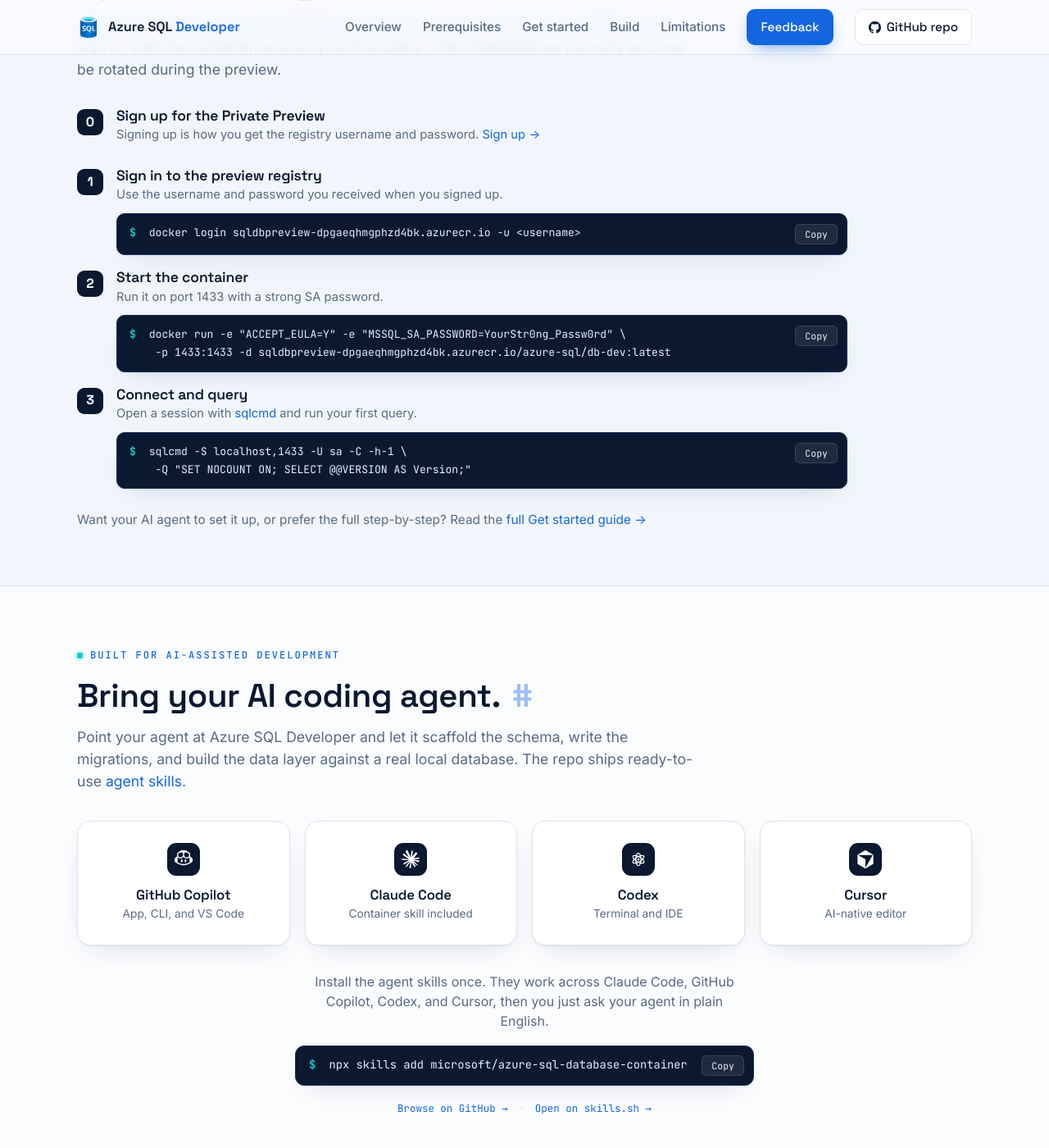
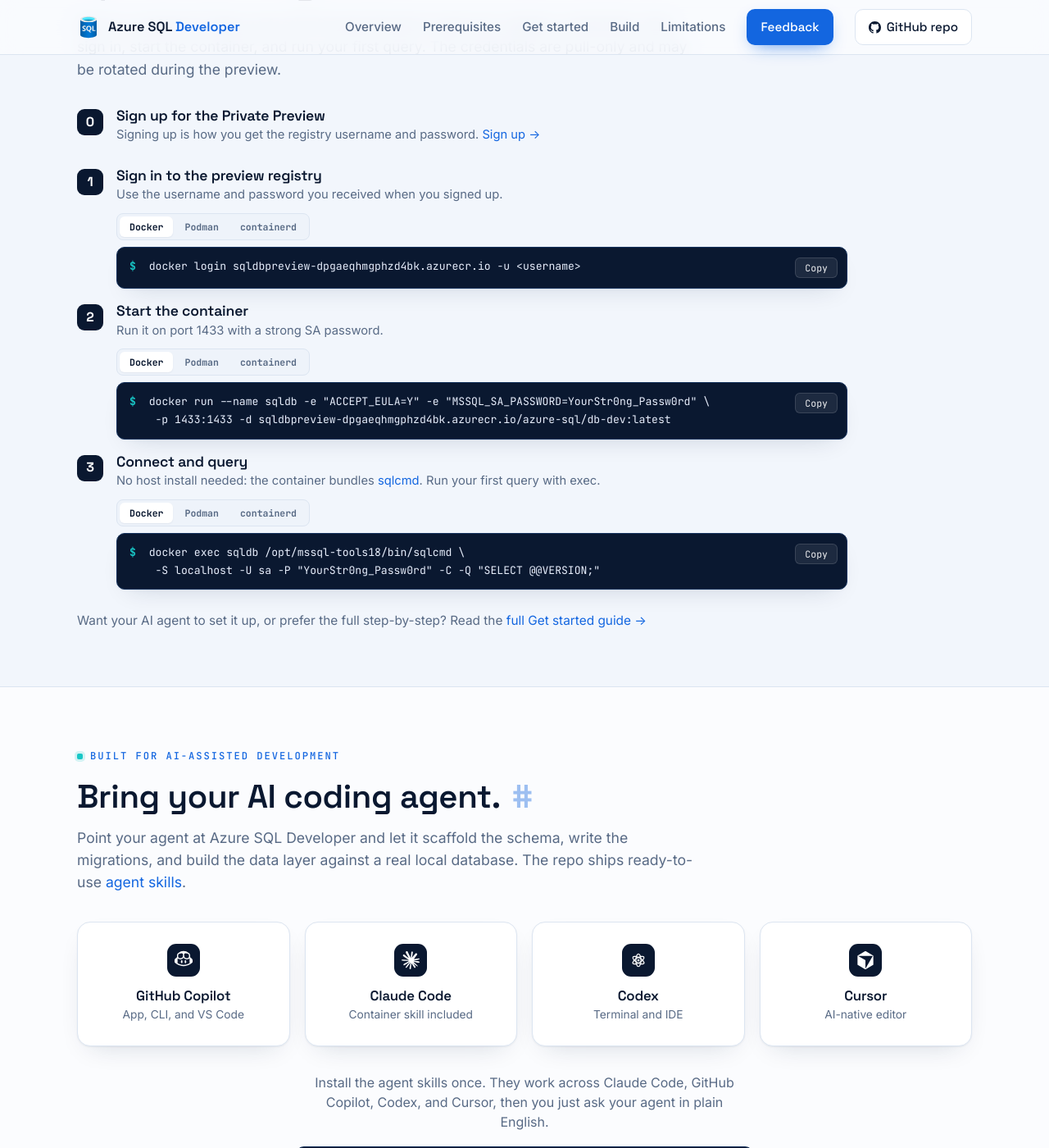
Before and after one commit to microsoft/azure-sql-database-container, a Jekyll site: the page built from docs/index.html, in a window 1280 px wide and 1400 px high, scrolled down 1801 px. Shown: the whole window at 82% size. Built offline with Jekyll 4.4.1, drawn with Linux system fonts in a browser that asks for light colours.

Commit message:
Add runtime tabs to homepage quickstart commands
Replace single Docker-only command blocks in the quickstart section with
tabbed examples for Docker, Podman, and containerd (nerdctl). Users can
switch runtimes without hunting for "replace docker with podman" notes,
and each tab keeps its own copy button.

- Add runtime tab styles and hidden panel support in main.scss
- Add tab switching logic in main.js with aria-selected updates
- Step 1: registry login for docker, podman, and nerdctl
- Step 2: container run with --name sqldb for all three runtimes
- Step 3: use bundled sqlcmd via exec instead of a host install

```diff
--- a/docs/assets/css/main.scss
+++ b/docs/assets/css/main.scss
@@ -441,7 +441,13 @@
 .qstep-body { flex: 1; min-width: 0; }
 .qstep-body h3 { font-size: 1.1rem; margin-bottom: 2px; }
 .qstep-desc { color: var(--muted); font-size: .92rem; margin-bottom: 11px; }
+.qstep-cmd-group { display: flex; flex-direction: column; gap: 8px; }
+.runtime-tabs { display: inline-flex; align-self: flex-start; gap: 2px; background: var(--mist); border: 1px solid var(--line); border-radius: 8px; padding: 3px; }
+.runtime-tab { font-family: var(--font-mono); font-weight: 600; font-size: .72rem; color: var(--muted); background: transparent; border: 0; border-radius: 6px; padding: 5px 12px; cursor: pointer; transition: color .15s ease, background .15s ease, box-shadow .15s ease; }
+.runtime-tab.is-active { background: var(--white); color: var(--ink); box-shadow: var(--shadow); }
+.runtime-tab:hover:not(.is-active) { color: var(--ink); }
 .qstep-cmd { display: flex; align-items: flex-start; gap: 12px; background: var(--ink); border: 1px solid var(--ink-3); border-radius: 10px; padding: 12px 11px 12px 15px; box-shadow: var(--shadow); }
+.qstep-cmd[hidden] { display: none; }
 .qstep-cmd code { flex: 1; min-width: 0; font-family: var(--font-mono); font-size: .82rem; line-height: 1.65; color: #e7eefc; white-space: pre; overflow-x: auto; }
 .qstep-cmd .copy-btn { flex-shrink: 0; }
 .steps-foot { margin-top: 26px; color: var(--muted); font-size: .96rem; }
--- a/docs/assets/js/main.js
+++ b/docs/assets/js/main.js
@@ -112,6 +112,27 @@
     });
   });
 
+  // ---- quickstart: Docker / Podman / containerd runtime tabs ----
+  document.querySelectorAll("[data-runtime-tabs]").forEach(function (group) {
+    var tabs = group.querySelectorAll(".runtime-tab");
+    var panels = group.querySelectorAll("[data-runtime-panel]");
+    function setRuntime(runtime) {
+      tabs.forEach(function (tab) {
+        var on = tab.getAttribute("data-runtime") === runtime;
+        tab.classList.toggle("is-active", on);
+        tab.setAttribute("aria-selected", on ? "true" : "false");
+      });
+      panels.forEach(function (panel) {
+        panel.hidden = panel.getAttribute("data-runtime-panel") !== runtime;
+      });
+    }
+    tabs.forEach(function (tab) {
+      tab.addEventListener("click", function () {
+        setRuntime(tab.getAttribute("data-runtime"));
+      });
+    });
+  });
+
   // ---- local / cloud connection-string swap ----
   var swap = document.querySelector("[data-swap]");
   if (swap) {
--- a/docs/index.html
+++ b/docs/index.html
@@ -168,9 +168,24 @@
         <div class="qstep-body">
           <h3>Sign in to the preview registry</h3>
           <p class="qstep-desc">Use the username and password you received when you signed up.</p>
-          <div class="qstep-cmd">
-            <code><span class="cmd-p">$</span> docker login sqldbpreview-dpgaeqhmgphzd4bk.azurecr.io -u &lt;username&gt;</code>
-            <button class="copy-btn" type="button" data-copy-text="docker login sqldbpreview-dpgaeqhmgphzd4bk.azurecr.io -u <username>"><span class="copy-label">Copy</span></button>
+          <div class="qstep-cmd-group" data-runtime-tabs>
+            <div class="runtime-tabs" role="tablist" aria-label="Container runtime">
+              <button class="runtime-tab is-active" type="button" role="tab" aria-selected="true" data-runtime="docker">Docker</button>
+              <button class="runtime-tab" type="button" role="tab" aria-selected="false" data-runtime="podman">Podman</button>
+              <button class="runtime-tab" type="button" role="tab" aria-selected="false" data-runtime="containerd">containerd</button>
+            </div>
+            <div class="qstep-cmd" data-runtime-panel="docker">
+              <code><span class="cmd-p">$</span> docker login sqldbpreview-dpgaeqhmgphzd4bk.azurecr.io -u &lt;username&gt;</code>
+              <button class="copy-btn" type="button" data-copy-text="docker login sqldbpreview-dpgaeqhmgphzd4bk.azurecr.io -u <username>"><span class="copy-label">Copy</span></button>
+            </div>
+            <div class="qstep-cmd" data-runtime-panel="podman" hidden>
+              <code><span class="cmd-p">$</span> podman login sqldbpreview-dpgaeqhmgphzd4bk.azurecr.io -u &lt;username&gt;</code>
+              <button class="copy-btn" type="button" data-copy-text="podman login sqldbpreview-dpgaeqhmgphzd4bk.azurecr.io -u <username>"><span class="copy-label">Copy</span></button>
+            </div>
+            <div class="qstep-cmd" data-runtime-panel="containerd" hidden>
+              <code><span class="cmd-p">$</span> nerdctl login sqldbpreview-dpgaeqhmgphzd4bk.azurecr.io -u &lt;username&gt;</code>
+              <button class="copy-btn" type="button" data-copy-text="nerdctl login sqldbpreview-dpgaeqhmgphzd4bk.azurecr.io -u <username>"><span class="copy-label">Copy</span></button>
+            </div>
           </div>
         </div>
       </div>
@@ -179,10 +194,27 @@
         <div class="qstep-body">
           <h3>Start the container</h3>
           <p class="qstep-desc">Run it on port 1433 with a strong SA password.</p>
-          <div class="qstep-cmd">
-            <code><span class="cmd-p">$</span> docker run -e "ACCEPT_EULA=Y" -e "MSSQL_SA_PASSWORD=YourStr0ng_Passw0rd" \
+          <div class="qstep-cmd-group" data-runtime-tabs>
+            <div class="runtime-tabs" role="tablist" aria-label="Container runtime">
+              <button class="runtime-tab is-active" type="button" role="tab" aria-selected="true" data-runtime="docker">Docker</button>
+              <button class="runtime-tab" type="button" role="tab" aria-selected="false" data-runtime="podman">Podman</button>
+              <button class="runtime-tab" type="button" role="tab" aria-selected="false" data-runtime="containerd">containerd</button>
+            </div>
+            <div class="qstep-cmd" data-runtime-panel="docker">
+              <code><span class="cmd-p">$</span> docker run --name sqldb -e "ACCEPT_EULA=Y" -e "MSSQL_SA_PASSWORD=YourStr0ng_Passw0rd" \
     -p 1433:1433 -d sqldbpreview-dpgaeqhmgphzd4bk.azurecr.io/azure-sql/db-dev:latest</code>
-            <button class="copy-btn" type="button" data-copy-text="docker run -e &quot;ACCEPT_EULA=Y&quot; -e &quot;MSSQL_SA_PASSWORD=YourStr0ng_Passw0rd&quot; \&#10;    -p 1433:1433 -d sqldbpreview-dpgaeqhmgphzd4bk.azurecr.io/azure-sql/db-dev:latest"><span class="copy-label">Copy</span></button>
+              <button class="copy-btn" type="button" data-copy-text="docker run --name sqldb -e &quot;ACCEPT_EULA=Y&quot; -e &quot;MSSQL_SA_PASSWORD=YourStr0ng_Passw0rd&quot; \&#10;    -p 1433:1433 -d sqldbpreview-dpgaeqhmgphzd4bk.azurecr.io/azure-sql/db-dev:latest"><span class="copy-label">Copy</span></button>
+            </div>
+            <div class="qstep-cmd" data-runtime-panel="podman" hidden>
+              <code><span class="cmd-p">$</span> podman run --name sqldb -e "ACCEPT_EULA=Y" -e "MSSQL_SA_PASSWORD=YourStr0ng_Passw0rd" \
+    -p 1433:1433 -d sqldbpreview-dpgaeqhmgphzd4bk.azurecr.io/azure-sql/db-dev:latest</code>
+              <button class="copy-btn" type="button" data-copy-text="podman run --name sqldb -e &quot;ACCEPT_EULA=Y&quot; -e &quot;MSSQL_SA_PASSWORD=YourStr0ng_Passw0rd&quot; \&#10;    -p 1433:1433 -d sqldbpreview-dpgaeqhmgphzd4bk.azurecr.io/azure-sql/db-dev:latest"><span class="copy-label">Copy</span></button>
+            </div>
+            <div class="qstep-cmd" data-runtime-panel="containerd" hidden>
+              <code><span class="cmd-p">$</span> nerdctl run --name sqldb -e "ACCEPT_EULA=Y" -e "MSSQL_SA_PASSWORD=YourStr0ng_Passw0rd" \
+    -p 1433:1433 -d sqldbpreview-dpgaeqhmgphzd4bk.azurecr.io/azure-sql/db-dev:latest</code>
+              <button class="copy-btn" type="button" data-copy-text="nerdctl run --name sqldb -e &quot;ACCEPT_EULA=Y&quot; -e &quot;MSSQL_SA_PASSWORD=YourStr0ng_Passw0rd&quot; \&#10;    -p 1433:1433 -d sqldbpreview-dpgaeqhmgphzd4bk.azurecr.io/azure-sql/db-dev:latest"><span class="copy-label">Copy</span></button>
+            </div>
           </div>
         </div>
       </div>
@@ -190,11 +222,28 @@
         <span class="qstep-num">3</span>
         <div class="qstep-body">
           <h3>Connect and query</h3>
-          <p class="qstep-desc">Open a session with <a href="https://learn.microsoft.com/sql/tools/sqlcmd/sqlcmd-utility" rel="noopener">sqlcmd</a> and run your first query.</p>
-          <div class="qstep-cmd">
-            <code><span class="cmd-p">$</span> sqlcmd -S localhost,1433 -U sa -C -h-1 \
-    -Q "SET NOCOUNT ON; SELECT @@VERSION AS Version;"</code>
-            <button class="copy-btn" type="button" data-copy-text="sqlcmd -S localhost,1433 -U sa -C -h-1 \&#10;    -Q &quot;SET NOCOUNT ON; SELECT @@VERSION AS Version;&quot;"><span class="copy-label">Copy</span></button>
+          <p class="qstep-desc">No host install needed: the container bundles <a href="https://learn.microsoft.com/sql/tools/sqlcmd/sqlcmd-utility" rel="noopener">sqlcmd</a>. Run your first query with exec.</p>
+          <div class="qstep-cmd-group" data-runtime-tabs>
+            <div class="runtime-tabs" role="tablist" aria-label="Container runtime">
+              <button class="runtime-tab is-active" type="button" role="tab" aria-selected="true" data-runtime="docker">Docker</button>
+              <button class="runtime-tab" type="button" role="tab" aria-selected="false" data-runtime="podman">Podman</button>
+              <button class="runtime-tab" type="button" role="tab" aria-selected="false" data-runtime="containerd">containerd</button>
+            </div>
+            <div class="qstep-cmd" data-runtime-panel="docker">
+              <code><span class="cmd-p">$</span> docker exec sqldb /opt/mssql-tools18/bin/sqlcmd \
+    -S localhost -U sa -P "YourStr0ng_Passw0rd" -C -Q "SELECT @@VERSION;"</code>
+              <button class="copy-btn" type="button" data-copy-text="docker exec sqldb /opt/mssql-tools18/bin/sqlcmd \&#10;    -S localhost -U sa -P &quot;YourStr0ng_Passw0rd&quot; -C -Q &quot;SELECT @@VERSION;&quot;"><span class="copy-label">Copy</span></button>
+            </div>
+            <div class="qstep-cmd" data-runtime-panel="podman" hidden>
+              <code><span class="cmd-p">$</span> podman exec sqldb /opt/mssql-tools18/bin/sqlcmd \
+    -S localhost -U sa -P "YourStr0ng_Passw0rd" -C -Q "SELECT @@VERSION;"</code>
+              <button class="copy-btn" type="button" data-copy-text="podman exec sqldb /opt/mssql-tools18/bin/sqlcmd \&#10;    -S localhost -U sa -P &quot;YourStr0ng_Passw0rd&quot; -C -Q &quot;SELECT @@VERSION;&quot;"><span class="copy-label">Copy</span></button>
+            </div>
+            <div class="qstep-cmd" data-runtime-panel="containerd" hidden>
+              <code><span class="cmd-p">$</span> nerdctl exec sqldb /opt/mssql-tools18/bin/sqlcmd \
+    -S localhost -U sa -P "YourStr0ng_Passw0rd" -C -Q "SELECT @@VERSION;"</code>
+              <button class="copy-btn" type="button" data-copy-text="nerdctl exec sqldb /opt/mssql-tools18/bin/sqlcmd \&#10;    -S localhost -U sa -P &quot;YourStr0ng_Passw0rd&quot; -C -Q &quot;SELECT @@VERSION;&quot;"><span class="copy-label">Copy</span></button>
+            </div>
           </div>
         </div>
       </div>
```
